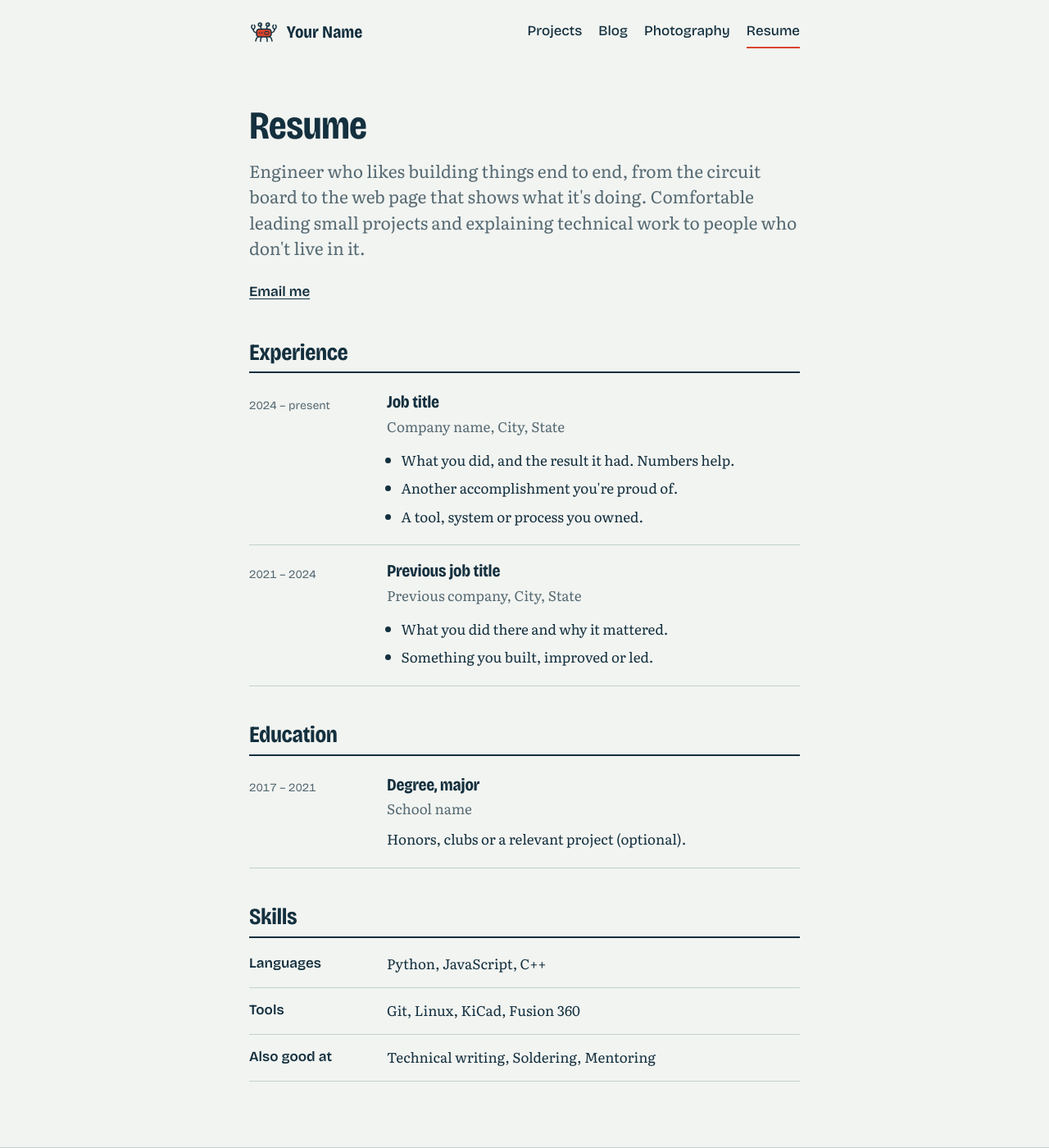
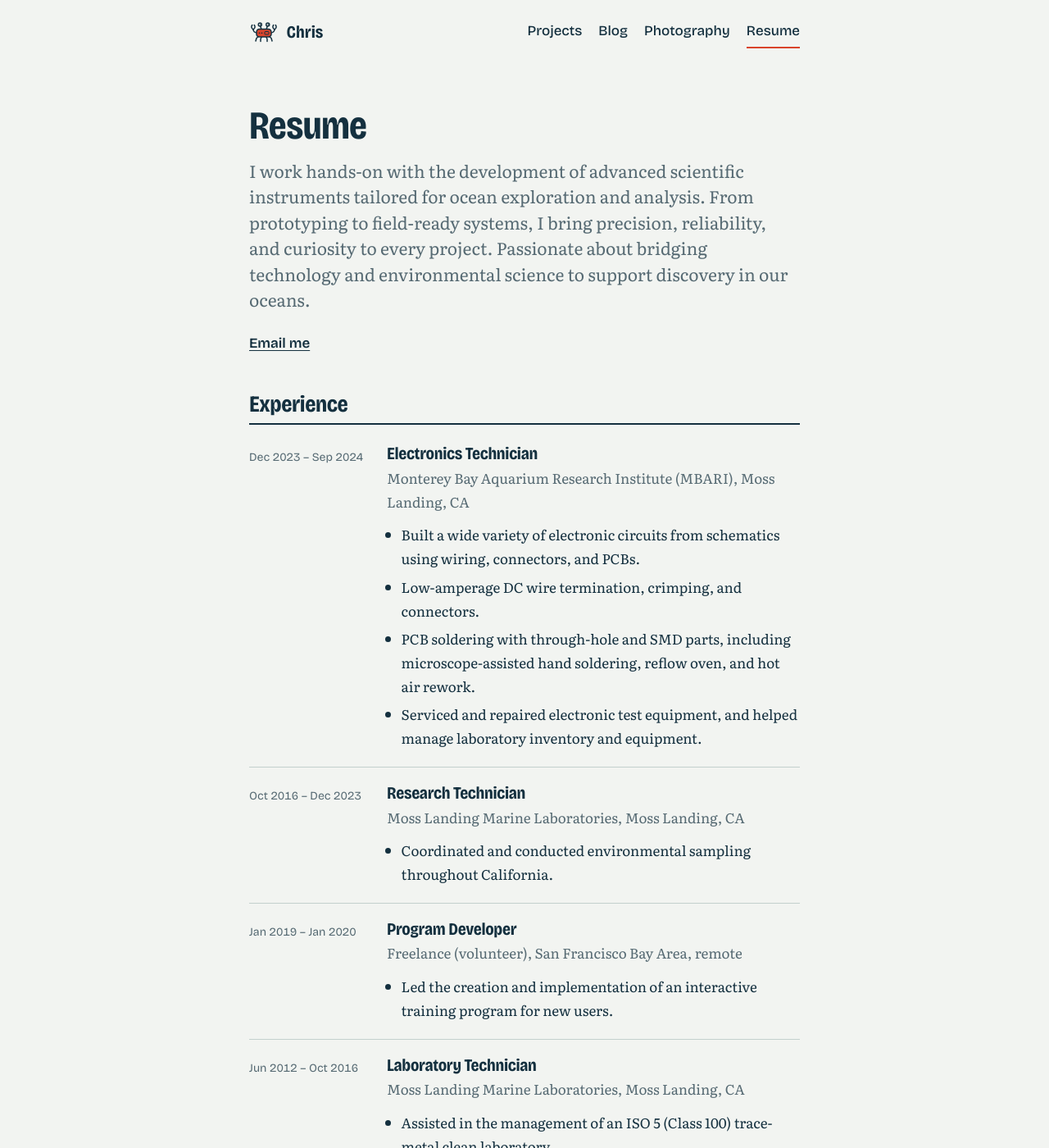
Before and after one commit to RobotCrabLab/Homepage, a Jekyll site: the page built from resume.html, in a window 1280 px wide and 1400 px high. Shown: the whole window at 82% size. Built offline with Jekyll 4.4.1, drawn with Linux system fonts in a browser that asks for light colours; some of the changed text lies outside the part shown.

Commit message:
Add Chris's name, summary, experience, education and skills
Co-Authored-By: Claude Opus 5.5 <noreply@anthropic.com>
Claude-Session: https://claude.ai/code/session_01MMDVxXAekaRt7NRydvis2Y

```diff
--- a/_config.yml
+++ b/_config.yml
@@ -1,10 +1,10 @@
 # ---------------------------------------------------------------
 # Site settings — edit these first.
 # ---------------------------------------------------------------
-title: Your Name
-author: Your Name
-tagline: I build small machines, write software, and keep notes on both.
-description: Portfolio, resume, projects and notes from Your Name.
+title: Chris
+author: Chris
+tagline: I work hands-on with the development of advanced scientific instruments tailored for ocean exploration and analysis.
+description: Portfolio, resume, projects and photography from Chris, who builds scientific instruments for ocean exploration.
 email: you@example.com
 github_username: RobotCrabLab
 # Optional: delete any line you don't use.
--- a/_data/resume.yml
+++ b/_data/resume.yml
@@ -2,40 +2,67 @@
 # Add another job by copying a whole "- role:" block.
 
 summary: >-
-  Engineer who likes building things end to end, from the circuit board to the
-  web page that shows what it's doing. Comfortable leading small projects and
-  explaining technical work to people who don't live in it.
+  I work hands-on with the development of advanced scientific instruments
+  tailored for ocean exploration and analysis. From prototyping to field-ready
+  systems, I bring precision, reliability, and curiosity to every project.
+  Passionate about bridging technology and environmental science to support
+  discovery in our oceans.
 
 # Optional: link to a PDF copy. Put the file in assets/ and set the path, or leave empty.
 pdf: ""
 
 experience:
-  - role: Job title
-    org: Company name
-    place: City, State
-    dates: 2024 – present
+  - role: Electronics Technician
+    org: Monterey Bay Aquarium Research Institute (MBARI)
+    place: Moss Landing, CA
+    dates: Dec 2023 – Sep 2024
     points:
-      - What you did, and the result it had. Numbers help.
-      - Another accomplishment you're proud of.
-      - A tool, system or process you owned.
-  - role: Previous job title
-    org: Previous company
-    place: City, State
-    dates: 2021 – 2024
+      - Built a wide variety of electronic circuits from schematics using wiring, connectors, and PCBs.
+      - Low-amperage DC wire termination, crimping, and connectors.
+      - PCB soldering with through-hole and SMD parts, including microscope-assisted hand soldering, reflow oven, and hot air rework.
+      - Serviced and repaired electronic test equipment, and helped manage laboratory inventory and equipment.
+
+  - role: Research Technician
+    org: Moss Landing Marine Laboratories
+    place: Moss Landing, CA
+    dates: Oct 2016 – Dec 2023
     points:
-      - What you did there and why it mattered.
-      - Something you built, improved or led.
+      - Coordinated and conducted environmental sampling throughout California.
+
+  - role: Program Developer
+    org: Freelance (volunteer)
+    place: San Francisco Bay Area, remote
+    dates: Jan 2019 – Jan 2020
+    points:
+      - Led the creation and implementation of an interactive training program for new users.
+
+  - role: Laboratory Technician
+    org: Moss Landing Marine Laboratories
+    place: Moss Landing, CA
+    dates: Jun 2012 – Oct 2016
+    points:
+      - Assisted in the management of an ISO 5 (Class 100) trace-metal clean laboratory.
+
+  - role: Instructional Student Assistant
+    org: San José State University
+    place: San José, CA
+    dates: Jan 2011 – Jun 2011
+    points: []
 
 education:
-  - degree: Degree, major
-    org: School name
-    dates: 2017 – 2021
-    note: Honors, clubs or a relevant project (optional).
+  - degree: M.S. Instructional Science and Technology
+    org: California State University, Monterey Bay
+    dates: 2018 – 2019
+    note: An interdisciplinary program that integrates information technology, instructional design, and education technology.
+  - degree: B.S. Biological Science, concentration in Marine Biology
+    org: San José State University
+    dates: 2006 – 2011
+    note: Minor in Chemistry. Coursework in taxonomy, quantitative methods, scientific communication, molecular biology, ecology and genetics, plus general, analytical, inorganic, organic, and biochemistry with lab components.
 
 skills:
-  - group: Languages
-    items: [Python, JavaScript, C++]
-  - group: Tools
-    items: [Git, Linux, KiCad, Fusion 360]
-  - group: Also good at
-    items: [Technical writing, Soldering, Mentoring]
+  - group: Electronics
+    items: [Electronics manufacturing, Electronics repair, Through-hole and SMD soldering, Reflow and hot air rework, Wire termination and crimping, Test equipment servicing]
+  - group: Lab and field
+    items: [Environmental sampling, Trace-metal clean lab practice, Equipment maintenance, Sample custody, Data entry]
+  - group: Instruction
+    items: [Instructional design, Web content creation]
--- a/resume.html
+++ b/resume.html
@@ -23,9 +23,11 @@ layout: default
         <div class="what">
           <h3>{{ job.role }}</h3>
           <p class="where">{{ job.org }}{% if job.place %}, {{ job.place }}{% endif %}</p>
+          {% if job.points.size > 0 %}
           <ul>
             {% for point in job.points %}<li>{{ point }}</li>{% endfor %}
           </ul>
+          {% endif %}
         </div>
       </li>
       {% endfor %}
```
